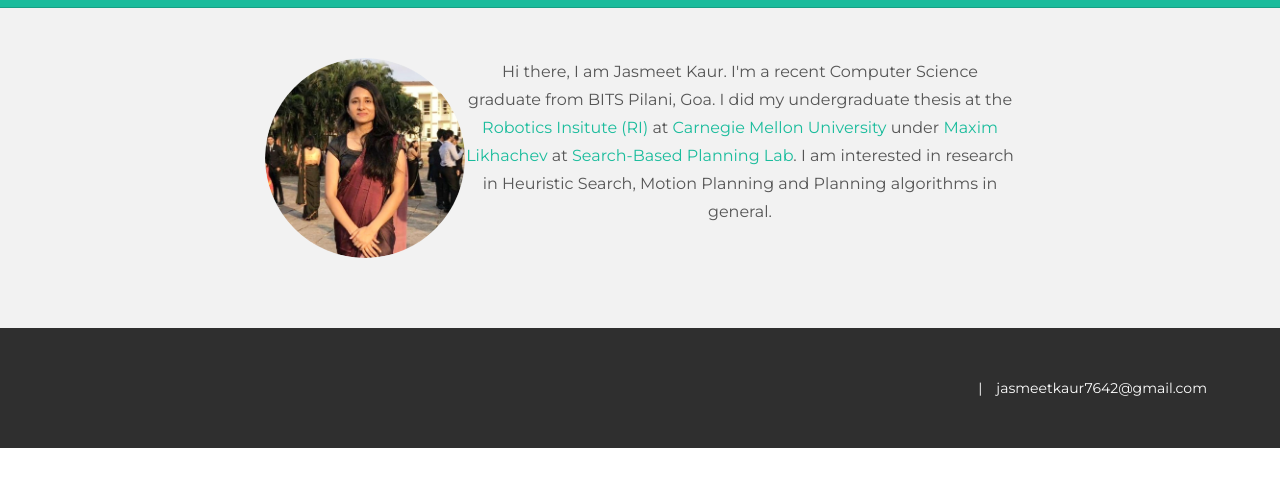
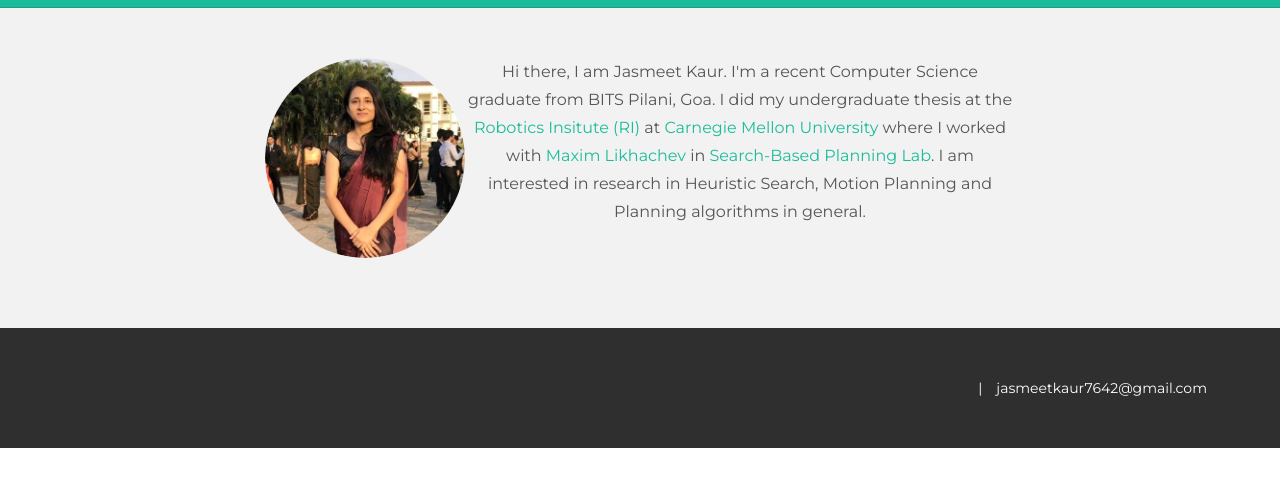
Before and after one commit to jasmeetkaur642/jasmeetkaur642.github.io, a plain HTML site: page index.html in a window 1280 px wide. Shown: the part 63-550 px from the top of the page. Drawn offline with nearby package versions, Linux system fonts and the light colour scheme; a script that the page names is missing.

Commit message:
Update index.html

```diff
--- a/index.html
+++ b/index.html
@@ -60,7 +60,7 @@
             <div class="col-lg-8 col-lg-offset-2 centered">
                 <img class="img-circle" src="/jasmeet1.png" alt="Jasmeet Kaur" style="width:200px;height:200px;" align="left">
 
-                <p>Hi there, I am Jasmeet Kaur. I'm a recent Computer Science graduate from BITS Pilani, Goa. I did my undergraduate thesis at the <a href="https://www.ri.cmu.edu/"> Robotics Insitute (RI) </a> at <a href="https://www.cmu.edu/"> Carnegie Mellon University</a> under <a href="http://www.cs.cmu.edu/~maxim/">Maxim Likhachev</a> at <a href="https://www.ri.cmu.edu/robotics-groups/search-based-planning-laboratory/">Search-Based Planning Lab</a>. I am interested in research in Heuristic Search, Motion Planning and Planning algorithms in general.
+                <p>Hi there, I am Jasmeet Kaur. I'm a recent Computer Science graduate from BITS Pilani, Goa. I did my undergraduate thesis at the <a href="https://www.ri.cmu.edu/"> Robotics Insitute (RI) </a> at <a href="https://www.cmu.edu/"> Carnegie Mellon University</a> where I worked with <a href="http://www.cs.cmu.edu/~maxim/">Maxim Likhachev</a> in <a href="https://www.ri.cmu.edu/robotics-groups/search-based-planning-laboratory/">Search-Based Planning Lab</a>. I am interested in research in Heuristic Search, Motion Planning and Planning algorithms in general.
 
             </div><!-- /col-lg-8 -->
         </div><!-- /row -->
```
